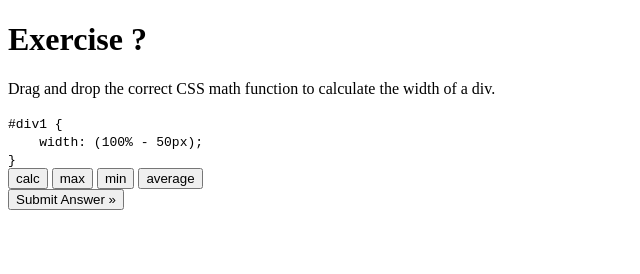
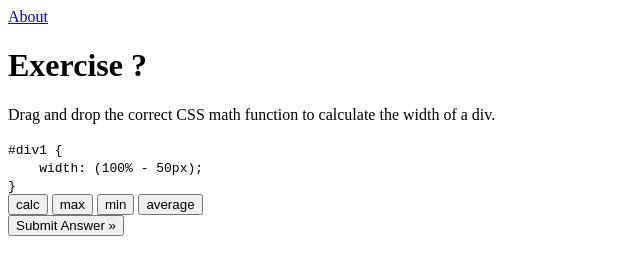
Before and after one commit to citizenofgotham/Webdesign, a plain HTML site: page index.html in a window 1280 px wide. Shown: the whole page, without its empty margins (0-640 px from the left). Drawn offline with Linux system fonts and the light colour scheme.

Commit message:
Update index.html

```diff
--- a/index.html
+++ b/index.html
@@ -7,6 +7,11 @@
     <link rel="stylesheet" href="math.css">
 </head>
 <body>
+    <header>
+        <nav>
+             <a href="Lamps.html">About</a>
+        </nav>
+    </header>
     <div class="container">
         <h1>Exercise <span class="tooltip">?</span></h1>
         <p>Drag and drop the correct CSS math function to calculate the width of a div.</p>
```
